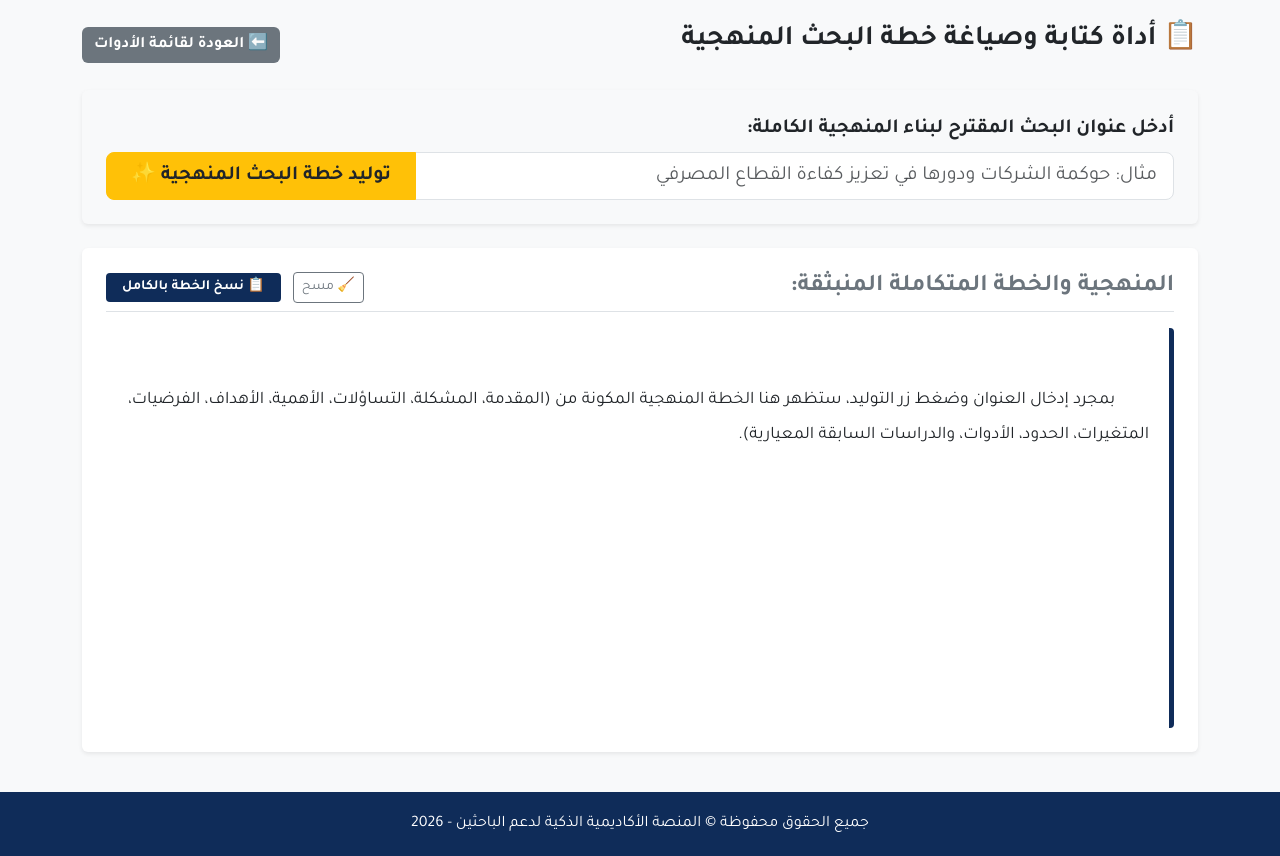
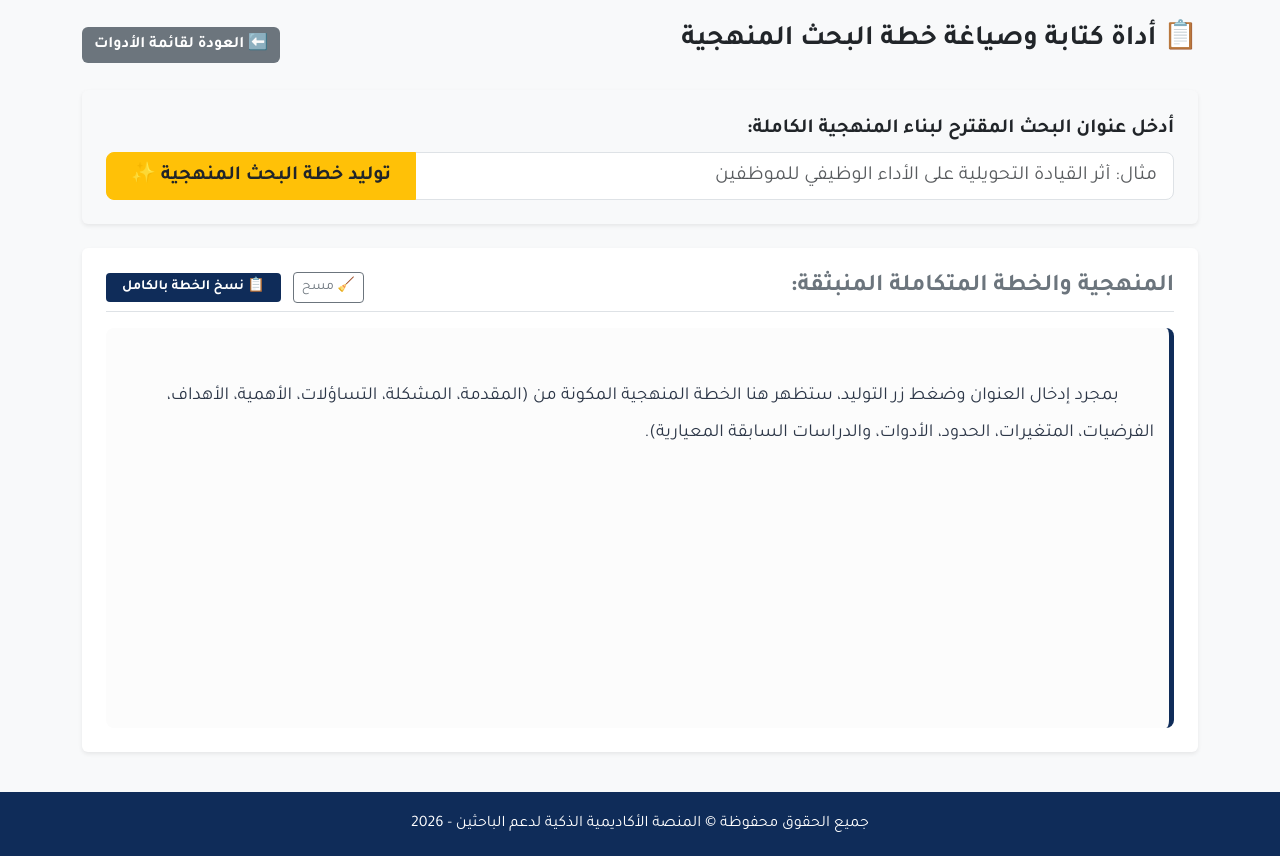
Before and after one commit to abdullah-fadel/AMMNHJB, a Flask app: page /tools/proposal/view in a window 1280 px wide. Shown: the part 56-912 px from the top of the page. Run offline with Flask 3, Linux system fonts and the light colour scheme.

Commit message:
Update tool_proposal.html

```diff
--- a/templates/tool_proposal.html
+++ b/templates/tool_proposal.html
@@ -8,7 +8,7 @@
 <div class="card p-4 shadow-sm border-0 bg-light mb-4">
     <label class="form-label fw-bold fs-5 mb-2">أدخل عنوان البحث المقترح لبناء المنهجية الكاملة:</label>
     <div class="input-group">
-        <input type="text" id="proposalTitle" class="form-control form-control-lg shadow-none" placeholder="مثال: حوكمة الشركات ودورها في تعزيز كفاءة القطاع المصرفي">
+        <input type="text" id="proposalTitle" class="form-control form-control-lg shadow-none" placeholder="مثال: أثر القيادة التحويلية على الأداء الوظيفي للموظفين">
         <button onclick="generateProposal()" class="btn btn-warning btn-lg fw-bold text-dark px-4">توليد خطة البحث المنهجية ✨</button>
     </div>
 </div>
@@ -24,10 +24,11 @@
 
     <div id="proposalLoading" class="text-center py-5 d-none">
         <div class="spinner-grow text-warning" role="status"></div>
-        <p class="mt-2 fw-bold text-secondary">يقوم DeepSeek ببناء مشكلة البحث، الفرضيات والأدوات المنهجية الـ10 حالياً...</p>
+        <p class="mt-2 fw-bold text-secondary">جاري بناء مشكلة البحث، الفرضيات والأدوات المنهجية الـ10 حالياً...</p>
     </div>
 
-    <div id="proposalOutput" class="clean-output text-justify" style="min-height: 400px; line-height: 2;">
+    <!-- تم تعديل الاستايل هنا ليدعم الحفاظ على الأسطر والفقرات النظيفة بشكل تلقائي ورصين -->
+    <div id="proposalOutput" class="clean-output text-justify" style="min-height: 400px; line-height: 2; white-space: pre-wrap; font-size: 1.15rem; color: #2d3748; padding: 15px; background-color: #fcfcfc; border-radius: 8px;">
         بمجرد إدخال العنوان وضغط زر التوليد، ستظهر هنا الخطة المنهجية المكونة من (المقدمة، المشكلة، التساؤلات، الأهمية، الأهداف، الفرضيات، المتغيرات، الحدود، الأدوات، والدراسات السابقة المعيارية).
     </div>
 </div>
@@ -50,7 +51,9 @@ function generateProposal() {
         document.getElementById('proposalLoading').classList.add('d-none');
         document.getElementById('proposalOutput').classList.remove('d-none');
         if(data.result) {
-            document.getElementById('proposalOutput').innerText = data.result;
+            // كود إضافي لتنظيف أي رموز نجمية أو زوائد وجعل النص في غاية النقاء
+            let cleanText = data.result.replace(/\*\*/g, '').replace(/\*/g, '•');
+            document.getElementById('proposalOutput').innerText = cleanText;
         }
     });
 }
```
